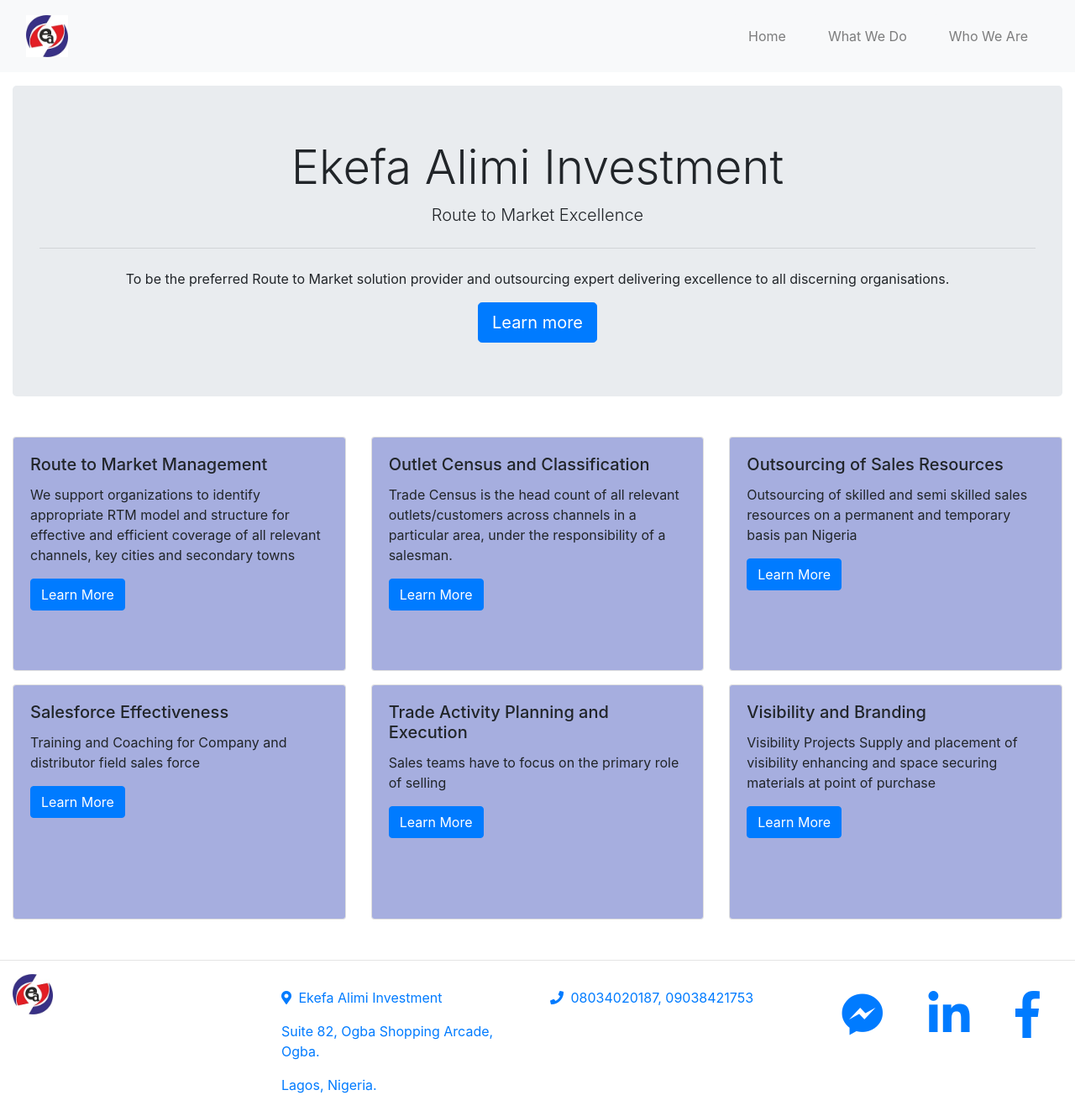
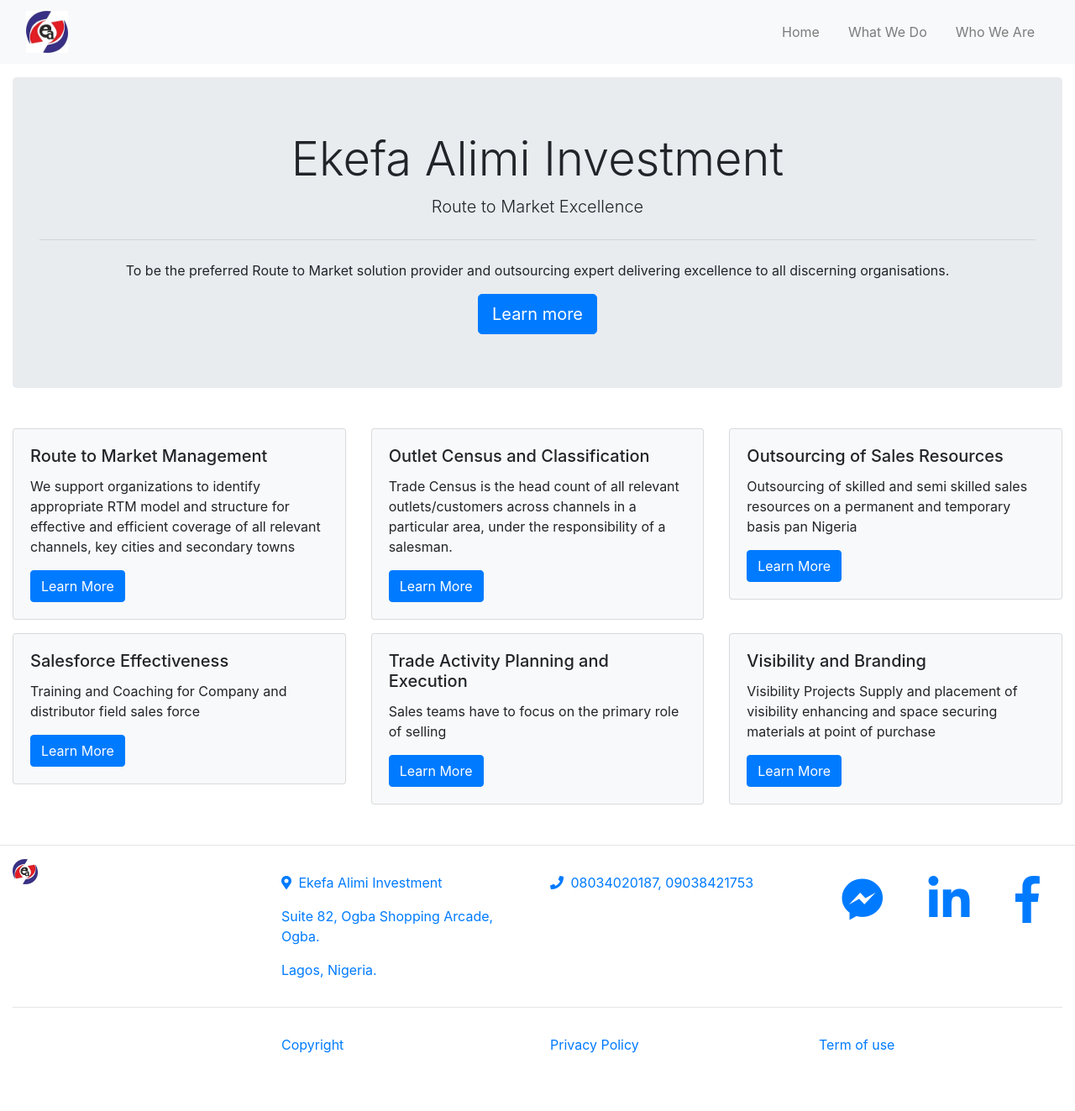
Before and after one commit to ekefaalimi/ekefa, a plain HTML site: page index.html in a window 1280 px wide. Shown: the top 1323 px of the page at 84% size. After the commit the page ends 1280 px from the top, so only its background shows below. Drawn offline with nearby package versions, Linux system fonts and the light colour scheme.

Commit message:
Minor Corrections

```diff
--- a/index.html
+++ b/index.html
@@ -7,13 +7,10 @@
   <meta name="viewport" content="width=device-width, initial-scale=1, shrink-to-fit=no">
 
   <!-- Bootstrap CSS -->
-  <link rel="stylesheet" href="https://stackpath.bootstrapcdn.com/bootstrap/4.1.3/css/bootstrap.min.css" integrity="sha384-MCw98/SFnGE8fJT3GXwEOngsV7Zt27NXFoaoApmYm81iuXoPkFOJwJ8ERdknLPMO"
-    crossorigin="anonymous">
+  <link rel="stylesheet" href="https://stackpath.bootstrapcdn.com/bootstrap/4.1.3/css/bootstrap.min.css" integrity="sha384-MCw98/SFnGE8fJT3GXwEOngsV7Zt27NXFoaoApmYm81iuXoPkFOJwJ8ERdknLPMO" crossorigin="anonymous">
 
   <!-- FontAwesome CSS -->
-  <link rel="stylesheet" href="https://use.fontawesome.com/releases/v5.2.0/css/all.css" integrity="sha384-hWVjflwFxL6sNzntih27bfxkr27PmbbK/iSvJ+a4+0owXq79v+lsFkW54bOGbiDQ"
-    crossorigin="anonymous">
-
+  <link rel="stylesheet" href="https://use.fontawesome.com/releases/v5.2.0/css/all.css" integrity="sha384-hWVjflwFxL6sNzntih27bfxkr27PmbbK/iSvJ+a4+0owXq79v+lsFkW54bOGbiDQ" crossorigin="anonymous">
 
   <link rel="shortcut icon" href="images/ekefaicon.ico" />
 
@@ -23,40 +20,30 @@
 <body>
 
   <!-- Navigation Bar -->
-  <nav class="sticky-top navbar navbar-expand-md navbar-light bg-light" role="navigation">
+  <nav class="sticky-top navbar navbar-expand-md navbar-light bg-light">
     <div class="container-fluid">
       <a class="navbar-brand" href="index.html">
         <img src="images/logo.png" height="50" alt="Ekefa Alimi Investment logo">
       </a>
-      <button class="navbar-toggler" type="button" data-toggle="collapse" data-target="#navbarColor01" aria-controls="navbarColor01"
-        aria-expanded="false" aria-label="Toggle navigation">
+      <button class="navbar-toggler" type="button" data-toggle="collapse" data-target="#navbarColor01" aria-controls="navbarColor01" aria-expanded="false" aria-label="Toggle navigation">
         <span class="navbar-toggler-icon"></span>
       </button>
 
       <div class="collapse navbar-collapse justify-content-end" id="navbarColor01">
         <ul class="navbar-nav ">
-            <li class="nav-item">
-                <button type="button" class="btn btn-light m-2 px-2">
-                  <a class="nav-link" href="index.html">Home</a>
-                </button>
-              </li>
           <li class="nav-item">
-            <button type="button" class="btn btn-light m-2 px-2">
-              <a class="nav-link" href="what-we-do.html">What We Do</a>
-            </button>
+            <a class="nav-link btn btn-light m-2 px-2" role="button" href="index.html">Home</a>
           </li>
           <li class="nav-item">
-            <button type="button" class="btn btn-light m-2 px-2">
-              <a class="nav-link" href="who-we-are.html">Who We Are</a>
-            </button>
+            <a class="nav-link btn btn-light m-2 px-2" role="button" href="what-we-do.html">What We Do</a>
+          </li>
+          <li class="nav-item">
+            <a class="nav-link btn btn-light m-2 px-2" role="button" href="who-we-are.html">Who We Are</a>
           </li>
         </ul>
       </div>
     </div>
   </nav>
-
-
-
 
   <section class="mt-3">
     <div class="container-fluid">
@@ -67,25 +54,20 @@
         <h1 class="display-4">Ekefa Alimi Investment</h1>
         <p class="lead">Route to Market Excellence</p>
         <hr class="my-4">
-        <p>To be the preferred Route to Market solution provider and outsourcing expert delivering excellence to all discerning
-          organisations.
+        <p>To be the preferred Route to Market solution provider and outsourcing expert delivering excellence to all discerning organisations.
         </p>
         <a class="btn btn-primary btn-lg" href="" role="button">Learn more</a>
       </div>
-
-
 
       <!-- Feature Section -->
       <div class="row justify-content-around mt-2 mb-5">
 
         <!-- Feature Section Cell 1 -->
         <div class="col-xs-12 col-sm-10 col-md-6 col-lg-4  mt-3">
-          <div class="card">
-            <img class="card-img" src="images/card.jpg" alt="Card image cap">
-            <div class="card-img-overlay">
+          <div class="card bg-light">
+            <div class="card-body">
               <h5 class="card-title">Route to Market Management</h5>
-              <p class="card-text">We support organizations to identify appropriate RTM model and structure for effective and efficient coverage
-                of all relevant channels, key cities and secondary towns</p>
+              <p class="card-text">We support organizations to identify appropriate RTM model and structure for effective and efficient coverage of all relevant channels, key cities and secondary towns</p>
               <a href="what-we-do.html#whatWeDo1" class="btn btn-primary">Learn More</a>
             </div>
           </div>
@@ -93,12 +75,10 @@
 
         <!-- Feature Section Cell 2 -->
         <div class="col-xs-12 col-sm-10 col-md-6 col-lg-4 mt-3">
-          <div class="card">
-            <img class="card-img" src="images/card.jpg" alt="Card image cap">
-            <div class="card-img-overlay">
+          <div class="card bg-light">
+            <div class="card-body">
               <h5 class="card-title">Outlet Census and Classification</h5>
-              <p class="card-text">Trade Census is the head count of all relevant outlets/customers across channels in a particular area, under
-                the responsibility of a salesman.</p>
+              <p class="card-text">Trade Census is the head count of all relevant outlets/customers across channels in a particular area, under the responsibility of a salesman.</p>
               <a href="what-we-do.html#whatWeDo2" class="btn btn-primary">Learn More</a>
             </div>
           </div>
@@ -106,9 +86,8 @@
 
         <!-- Feature Section Cell 3 -->
         <div class="col-xs-12 col-sm-10 col-md-6 col-lg-4 mt-3">
-          <div class="card">
-            <img class="card-img" src="images/card.jpg" alt="Card image cap">
-            <div class="card-img-overlay">
+          <div class="card bg-light">
+            <div class="card-body">
               <h5 class="card-title">Outsourcing of Sales Resources</h5>
               <p class="card-text">Outsourcing of skilled and semi skilled sales resources on a permanent and temporary basis pan Nigeria
               </p>
@@ -119,9 +98,8 @@
 
         <!-- Feature Section Cell 4 -->
         <div class="col-xs-12 col-sm-10 col-md-6 col-lg-4  mt-3">
-          <div class="card">
-            <img class="card-img" src="images/card.jpg" alt="Card image cap">
-            <div class="card-img-overlay">
+          <div class="card bg-light">
+            <div class="card-body">
               <h5 class="card-title">Salesforce Effectiveness</h5>
               <p class="card-text">Training and Coaching for Company and distributor field sales force</p>
               <a href="what-we-do.html#whatWeDo4" class="btn btn-primary">Learn More</a>
@@ -131,9 +109,8 @@
 
         <!-- Feature Section Cell 5 -->
         <div class="col-xs-12 col-sm-10 col-md-6 col-lg-4  mt-3">
-          <div class="card">
-            <img class="card-img" src="images/card.jpg" alt="Card image cap">
-            <div class="card-img-overlay">
+          <div class="card bg-light">
+            <div class="card-body">
               <h5 class="card-title">Trade Activity Planning and Execution </h5>
               <p class="card-text">Sales teams have to focus on the primary role of selling</p>
               <a href="what-we-do.html#whatWeDo5" class="btn btn-primary">Learn More</a>
@@ -143,9 +120,8 @@
 
         <!-- Feature Section Cell 6 -->
         <div class="col-xs-12 col-sm-10 col-md-6 col-lg-4 mt-lg-3 mt-3">
-          <div class="card">
-            <img class="card-img" src="images/card.jpg" alt="Card image cap">
-            <div class="card-img-overlay">
+          <div class="card bg-light">
+            <div class="card-body">
               <h5 class="card-title">Visibility and Branding</h5>
               <p class="card-text">Visibility Projects Supply and placement of visibility enhancing and space securing materials at point of purchase</p>
               <a href="what-we-do.html#whatWeDo6" class="btn btn-primary">Learn More</a>
@@ -153,15 +129,10 @@
           </div>
         </div>
 
-
-
       </div>
-
 
     </div>
   </section>
-
-
 
   <!-- Footer Section -->
 
@@ -174,7 +145,7 @@
       <div class="row justify-content-around my-2">
 
         <div class="col-xs-12 col-md-6 col-lg-3">
-          <img src="images/logo.png" alt="Ekefa Alimi Investment Logo" height="30%">
+          <img src="images/logo.png" alt="Ekefa Alimi Investment Logo" height="30">
         </div>
         <div class="col-xs-12 col-md-6 col-lg-3 align-self-center mt-xs-3 mt-sm-3">
           <p>
@@ -225,33 +196,14 @@
 
       </div>
 
-
-
-
     </div>
   </footer>
 
-
-
-
-
-
-
-
-
-
-
-
-
-
   <!-- Optional JavaScript -->
   <!-- jQuery first, then Popper.js, then Bootstrap JS -->
-  <script src="https://code.jquery.com/jquery-3.3.1.slim.min.js" integrity="sha384-q8i/X+965DzO0rT7abK41JStQIAqVgRVzpbzo5smXKp4YfRvH+8abtTE1Pi6jizo"
-    crossorigin="anonymous"></script>
-  <script src="https://cdnjs.cloudflare.com/ajax/libs/popper.js/1.14.3/umd/popper.min.js" integrity="sha384-ZMP7rVo3mIykV+2+9J3UJ46jBk0WLaUAdn689aCwoqbBJiSnjAK/l8WvCWPIPm49"
-    crossorigin="anonymous"></script>
-  <script src="https://stackpath.bootstrapcdn.com/bootstrap/4.1.3/js/bootstrap.min.js" integrity="sha384-ChfqqxuZUCnJSK3+MXmPNIyE6ZbWh2IMqE241rYiqJxyMiZ6OW/JmZQ5stwEULTy"
-    crossorigin="anonymous"></script>
+  <script src="https://code.jquery.com/jquery-3.3.1.slim.min.js" integrity="sha384-q8i/X+965DzO0rT7abK41JStQIAqVgRVzpbzo5smXKp4YfRvH+8abtTE1Pi6jizo" crossorigin="anonymous"></script>
+  <script src="https://cdnjs.cloudflare.com/ajax/libs/popper.js/1.14.3/umd/popper.min.js" integrity="sha384-ZMP7rVo3mIykV+2+9J3UJ46jBk0WLaUAdn689aCwoqbBJiSnjAK/l8WvCWPIPm49" crossorigin="anonymous"></script>
+  <script src="https://stackpath.bootstrapcdn.com/bootstrap/4.1.3/js/bootstrap.min.js" integrity="sha384-ChfqqxuZUCnJSK3+MXmPNIyE6ZbWh2IMqE241rYiqJxyMiZ6OW/JmZQ5stwEULTy" crossorigin="anonymous"></script>
 </body>
 
 </html>
```
Also changed, not shown: what-we-do.html (+16 -57 lines), who-we-are.html (+18 -56 lines).
